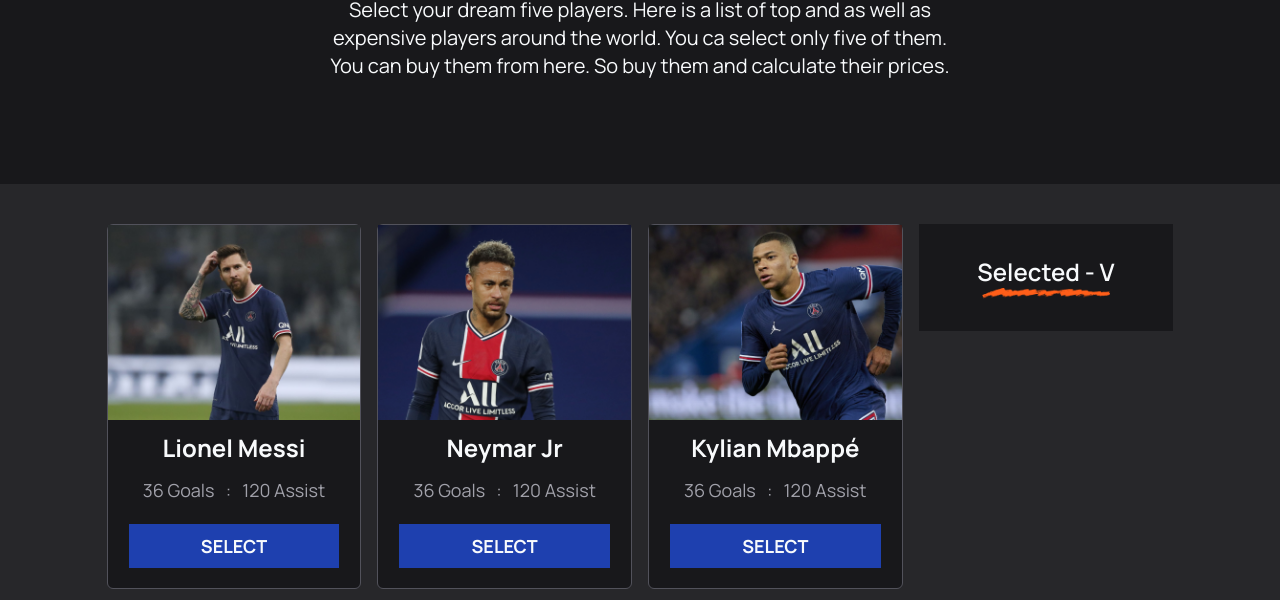
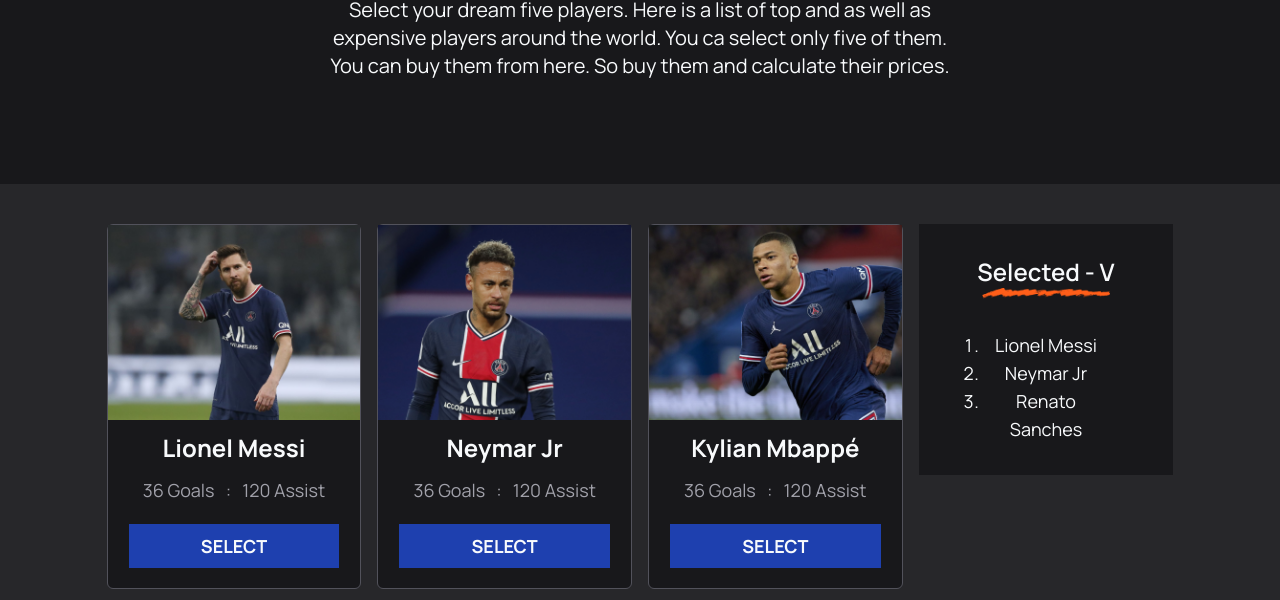
Before and after one commit to AR-Rashik/select-best-five, a plain HTML site: page index.html in a window 1280 px wide. Shown: the part 200-800 px from the top of the page. Drawn offline with nearby package versions, Linux system fonts and the light colour scheme.

Commit message:
Players selected section added

```diff
--- a/index.html
+++ b/index.html
@@ -164,7 +164,15 @@
                 src="images/underline-image.png"
                 alt="underline"
               />
+              <ol
+                class="text-slate-50 text-lg mt-8 text-center w-4/6 mx-auto list-decimal"
+              >
+                <li>Lionel Messi</li>
+                <li>Neymar Jr</li>
+                <li>Renato Sanches</li>
+              </ol>
             </div>
+            <!-- Calculation Section -->
           </div>
         </div>
       </section>
```
